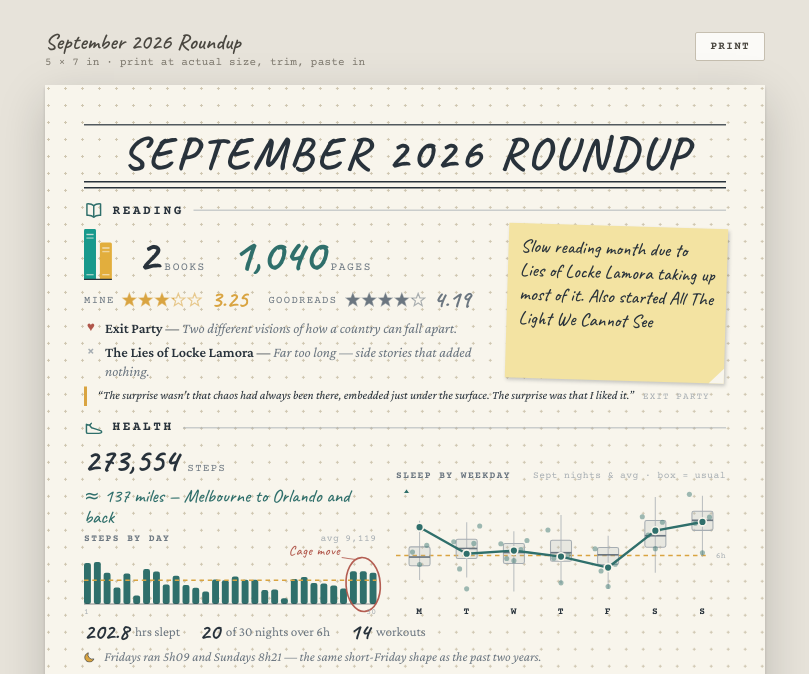
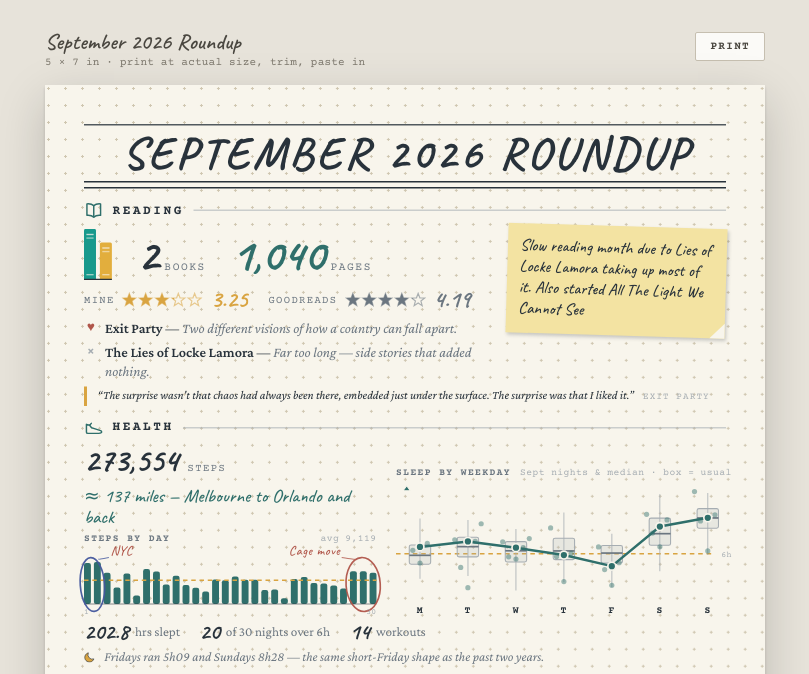
Before and after one commit to leokheyn/Journal-, a website: page roundups/2026-09.html in a window 1280 px wide. Shown: the top 674 px of the page, without its empty margins (235-1044 px from the left). Drawn offline with nearby package versions, Linux system fonts and the light colour scheme.

Commit message:
Join medians on the sleep chart, ring several runs, shrink the note
The Monday average was wrong to show. Four or five nights to a weekday
means one unusual night rewrites the mean, and September had one: 13h38
on 21 September, Yom Kippur, which ran sunset Sunday to nightfall Monday.
That single night pulled Monday's mean to 7.98 against a 6.47 median -
without it the month's Mondays average 6.10. The line joins medians now.
Every other weekday shifts by less than 0.15h, so the change costs
nothing anywhere else and fixes the one case that misled.

The steps chart takes any number of ringed runs, each with its own colour
from the validated set, and puts each label on whichever side of its ring
has room. September rings 1-2 as NYC in indigo and 28-30 as the Cage move
in clay.

The sticky note sizes to its own text again rather than stretching to the
column, so the dead yellow under the words is gone while the corner above
it stays filled.

Co-Authored-By: Claude Opus 5 <noreply@anthropic.com>
Claude-Session: https://claude.ai/code/session_014dAQmhj3jLMSdQngFZbsfe

```diff
--- a/roundups/2026-09.html
+++ b/roundups/2026-09.html
@@ -44,12 +44,21 @@ const DATA = {
   "health": {
     "stepsEquivalent": "137 miles — Melbourne to Orlando and back",
     "gymWorkouts": 14,
-    "note": "Fridays ran 5h09 and Sundays 8h21 — the same short-Friday shape as the past two years.",
-    "mark": {
-      "from": 28,
-      "to": 30,
-      "label": "Cage move"
-    },
+    "note": "Fridays ran 5h09 and Sundays 8h28 — the same short-Friday shape as the past two years.",
+    "marks": [
+      {
+        "from": 1,
+        "to": 2,
+        "label": "NYC",
+        "color": "var(--cat4)"
+      },
+      {
+        "from": 28,
+        "to": 30,
+        "label": "Cage move",
+        "color": "var(--clay)"
+      }
+    ],
     "steps": 273554,
     "stepSeries": [
       15701,
@@ -439,10 +448,10 @@ const DATA = {
   .snap img{ width:100%; height:100%; object-fit:cover; display:block; background:#EDE8DC; }
 
   /* the sticky note, stuck over the corner of the reading section */
-  .read-body{ display:grid; grid-template-columns:1fr 146px; gap:11px; align-items:stretch; }
+  .read-body{ display:grid; grid-template-columns:1fr 146px; gap:11px; align-items:start; }
   .read-left{ display:flex; flex-direction:column; gap:5px; min-width:0; }
   .sticky{ position:relative; background:#F3E3A2; color:var(--ink); padding:7px 8px 10px;
-           font-family:"Caveat",cursive; font-size:12.4px; line-height:1.3;
+           font-family:"Caveat",cursive; font-size:11.2px; line-height:1.26;
            transform:rotate(1.7deg); box-shadow:1px 1.5px 2.5px rgba(40,50,59,.24); }
   .sticky::after{ content:""; position:absolute; right:0; bottom:0; width:0; height:0;
                   border-style:solid; border-width:0 0 10px 10px;
@@ -619,13 +628,14 @@ const DATA = {
   /* One bar per day of the month. A day with no reading is drawn as a stub on
      the baseline rather than skipped or interpolated — a gap in the export is
      worth seeing. */
-  function stepsChart(series, avg, w, h, mark){
+  function stepsChart(series, avg, w, h, marksIn){
+    const marks = Array.isArray(marksIn) ? marksIn : (marksIn ? [marksIn] : []);
     const n = series.length, gap = 2;
     const bw = Math.max(2.5, (w - gap * (n - 1)) / n);
     const vals = series.filter(v => v != null);
     if (!vals.length) return "";
     const top = Math.max.apply(null, vals);
-    const lane = mark ? 11 : 0;                  // headroom for the ring's label
+    const lane = marks.length ? 11 : 0;          // headroom for the ring labels
     const plot = h - 7;
     let bars = "";
     series.forEach((v, i) => {
@@ -642,24 +652,30 @@ const DATA = {
     });
     const ay = plot - (avg / top) * (plot - lane);
 
-    /* a ring drawn round a run of days, the way you would circle them by hand */
+    /* rings drawn round runs of days, the way you would circle them by hand.
+       The label goes on whichever side of the ring has room. */
     let ring = "";
-    if (mark){
-      const a = Math.max(1, Number(mark.from)) - 1, b = Math.min(n, Number(mark.to)) - 1;
+    marks.forEach(mk => {
+      const a = Math.max(1, Number(mk.from)) - 1, b = Math.min(n, Number(mk.to)) - 1;
       const x0 = a * (bw + gap) - 2.5, x1 = b * (bw + gap) + bw + 2.5;
       const cx = (x0 + x1) / 2, rx = (x1 - x0) / 2, cy = plot - (plot - lane) / 2 + 1;
       const ry = (plot - lane) / 2 + 4;
-      ring = `<ellipse cx="${cx.toFixed(1)}" cy="${cy.toFixed(1)}" rx="${rx.toFixed(1)}"
-          ry="${ry.toFixed(1)}" fill="none" stroke="var(--clay)" stroke-width="1.1"
+      const col = mk.color || "var(--clay)";
+      const left = cx < w / 2;                       // ring near the start → label to its right
+      const lx = left ? x1 + 4 : x0 - 4;
+      const tie = left ? x1 + 3 : x0 - 3;
+      ring += `<ellipse cx="${cx.toFixed(1)}" cy="${cy.toFixed(1)}" rx="${rx.toFixed(1)}"
+          ry="${ry.toFixed(1)}" fill="none" stroke="${col}" stroke-width="1.1"
           transform="rotate(-4 ${cx.toFixed(1)} ${cy.toFixed(1)})" opacity=".95"/>
-        <text class="axm" x="${(x0 - 4).toFixed(1)}" y="6.5" text-anchor="end">${esc(mark.label || "")}</text>
-        <path d="M${(x0 - 3).toFixed(1)} 8 Q ${(cx - rx * 0.4).toFixed(1)} 9.5 ${(cx - rx * 0.55).toFixed(1)} ${(cy - ry + 1).toFixed(1)}"
-          fill="none" stroke="var(--clay)" stroke-width=".7" opacity=".8"/>`;
-    }
+        <text class="axm" x="${lx.toFixed(1)}" y="6.5" fill="${col}"
+          text-anchor="${left ? "start" : "end"}">${esc(mk.label || "")}</text>
+        <path d="M${tie.toFixed(1)} 8 Q ${(cx + (left ? rx * 0.4 : -rx * 0.4)).toFixed(1)} 9.5 ${(cx + (left ? rx * 0.55 : -rx * 0.55)).toFixed(1)} ${(cy - ry + 1).toFixed(1)}"
+          fill="none" stroke="${col}" stroke-width=".7" opacity=".8"/>`;
+    });
 
     return `<svg class="chart" viewBox="0 0 ${w} ${h}" width="${w}" height="${h}" role="img"
        aria-label="Daily steps across the month, averaging ${num(Math.round(avg))}${
-         mark ? `; days ${mark.from} to ${mark.to} ringed: ${esc(mark.label || "")}` : ""}">
+         marks.map(mk => `; days ${mk.from} to ${mk.to} ringed: ${esc(mk.label || "")}`).join("")}">
       ${bars}
       <line x1="0" y1="${ay.toFixed(1)}" x2="${w}" y2="${ay.toFixed(1)}"
             stroke="var(--marigold)" stroke-width="1" stroke-dasharray="3 2.5"/>
@@ -678,6 +694,11 @@ const DATA = {
      data, where there are ~50 nights to take quartiles from — with this
      month's four or five nights scattered on top. A box drawn from one month
      alone would be quartiles of four points, which is mostly noise. */
+  function median(arr){
+    if (!arr || !arr.length) return 0;
+    const a = arr.slice().sort((x, y) => x - y), m = a.length >> 1;
+    return a.length % 2 ? a[m] : (a[m - 1] + a[m]) / 2;
+  }
   function weekdayChart(days, base, w, h){
     const every = [];
     days.forEach(d => (d.values || []).forEach(v => every.push(v)));
@@ -724,14 +745,16 @@ const DATA = {
             fill-opacity=".45"><title>${esc(d.day)} this month: ${v} h</title></circle>`;
         }
       });
-      // the month's average for this weekday, which the line joins up
-      const m = Number(d.sleep);
+      // The line joins medians, not means. A single 13h38 night (Yom Kippur,
+      // 21 Sept) dragged Monday's mean to 7.98 against a 6.47 median — the
+      // mean was describing the holiday, not the Mondays.
+      const m = median(d.values);
       if (m > 0){
         const my = Y(Math.min(m, hi));
         meanPts.push([cx, my]);
         means += `<circle cx="${cx.toFixed(1)}" cy="${my.toFixed(1)}" r="2.6" fill="var(--teal)"
           stroke="var(--paper)" stroke-width="1.1"
-          ><title>${esc(d.day)} average this month: ${m.toFixed(2)} h</title></circle>`;
+          ><title>${esc(d.day)} median this month: ${m.toFixed(2)} h</title></circle>`;
       }
       labs += `<text class="axd" x="${cx.toFixed(1)}" y="${h - 0.5}" text-anchor="middle"
         >${esc(String(d.day).charAt(0))}</text>`;
@@ -739,7 +762,7 @@ const DATA = {
     const meanPath = meanPts.map((pt, i) => (i ? "L" : "M") + pt[0].toFixed(1) + " " + pt[1].toFixed(1)).join(" ");
     const six = Y(6);
     return `<svg class="chart" viewBox="0 0 ${w} ${h}" width="${w}" height="${h}" role="img"
-       aria-label="Hours slept by weekday: each night this month as a dot, over a box of the usual range across two years">
+       aria-label="Hours slept by weekday: each night this month as a dot with the median joined up, over a box of the usual range across two years">
       <line x1="0" y1="${six.toFixed(1)}" x2="${w - 13}" y2="${six.toFixed(1)}"
             stroke="var(--marigold)" stroke-width="1" stroke-dasharray="3 2.5"/>
       <text class="axn" x="${w}" y="${(six + 2).toFixed(1)}" text-anchor="end">6h</text>
@@ -891,10 +914,10 @@ const DATA = {
             <span class="equiv">&#8776; ${esc(h.stepsEquivalent)}</span>
           </div>
           <figcaption>Steps by day<em>avg ${num(Math.round(h.stepMean || 0))}</em></figcaption>
-          ${stepsChart(h.stepSeries, Number(h.stepMean) || 0, 195, 46, h.mark)}
+          ${stepsChart(h.stepSeries, Number(h.stepMean) || 0, 195, 46, h.marks || h.mark)}
         </figure>
         <figure class="ch">
-          <figcaption>Sleep by weekday<em>Sept nights &amp; avg &middot; box = usual</em></figcaption>
+          <figcaption>Sleep by weekday<em>Sept nights &amp; median &middot; box = usual</em></figcaption>
           ${weekdayChart(h.weekday || [], h.weekdayBase || [], 220, 88)}
         </figure>
       </div>` : ""}
```
Also changed, not shown: .claude/skills/monthly-roundup/SKILL.md, .claude/skills/monthly-roundup/template.html, 1 other file.
